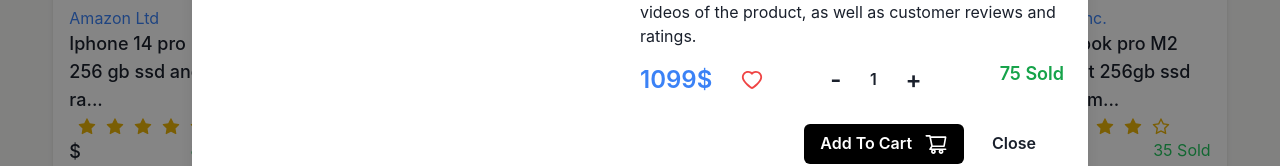
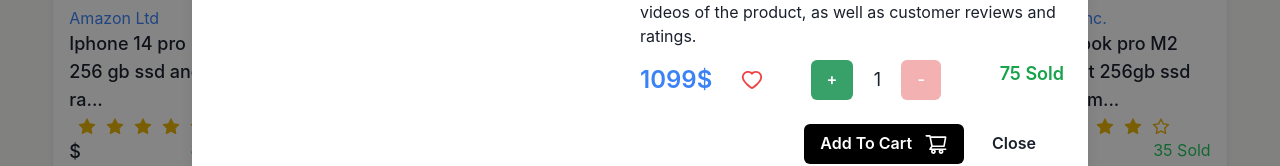
Before and after one commit to krishna-cyber/Mern-ecommerce, a React (Vite) app in the folder frontend/: page / in a window 1280 px wide. Both pictures are taken after a click on the icon 474 px from the left and 1249 px from the top of the page. Shown: the part 1356-1522 px from the top of the page. Built offline with nearby package versions, Linux system fonts and the light colour scheme; no server answers.

Commit message:
button group for quantity

```diff
--- a/frontend/src/components/Header.jsx
+++ b/frontend/src/components/Header.jsx
@@ -306,15 +306,15 @@ const Header = () => {
         <DrawerOverlay />
         <DrawerContent>
           <DrawerCloseButton />
-          <DrawerHeader>Create your account</DrawerHeader>
+          <DrawerHeader>Cart Items:</DrawerHeader>
 
           <DrawerBody></DrawerBody>
 
           <DrawerFooter>
-            <Button variant='outline' mr={3} onClick={onClose}>
-              Cancel
+            <Button width={"full"} colorScheme={"red"}>
+              <span>Checkout</span>
+              <span>{2}</span>
             </Button>
-            <Button colorScheme='blue'>Save</Button>
           </DrawerFooter>
         </DrawerContent>
       </Drawer>
--- a/frontend/src/components/ProductCard.jsx
+++ b/frontend/src/components/ProductCard.jsx
@@ -16,15 +16,23 @@ import {
   ModalFooter,
   ModalBody,
   Button,
+  Input,
+  InputGroup,
+  InputLeftElement,
+  InputRightElement,
+  FormControl,
   ModalCloseButton,
   Flex,
   Tooltip,
   Spacer,
   Container,
   useDisclosure,
+  ButtonGroup,
+  Box,
 } from "@chakra-ui/react";
 
 const ProductCard = ({ item }) => {
+  const [quantity, setQuantity] = useState(1);
   const [modalProduct, setModalProduct] = useState(null);
   const { isOpen, onOpen, onClose } = useDisclosure();
   const navigate = useNavigate();
@@ -174,18 +182,33 @@ const ProductCard = ({ item }) => {
                         maxW='sm'
                         centerContent>
                         <Spacer />
-                        <Button
-                          className=' flex gap-3'
-                          variant={"ghost"}
-                          mr={3}>
-                          <span className=' text-2xl'>-</span>
+                        <Box className=' flex gap-1' mr={3}>
+                          <Button
+                            variant={"solid"}
+                            colorScheme={"green"}
+                            onClick={() => {
+                              setQuantity(quantity + 1);
+                            }}>
+                            +
+                          </Button>
                           <input
-                            className=' w-10 text-center'
+                            className=' w-10 text-center opacity-100'
                             type='text'
-                            value='1'
+                            value={quantity}
+                            onChange={(e) => {
+                              setQuantity(e.target.value);
+                            }}
                           />
-                          <span className=' text-2xl'>+</span>
-                        </Button>
+                          <Button
+                            variant={"solid"}
+                            colorScheme={"red"}
+                            isDisabled={quantity <= 1}
+                            onClick={() => {
+                              setQuantity(quantity - 1);
+                            }}>
+                            -
+                          </Button>
+                        </Box>
                       </Container>
                     </span>
                     <span className=' text-green-600 font-semibold'>
--- a/frontend/src/reducers/cartSlice.js
+++ b/frontend/src/reducers/cartSlice.js
@@ -47,7 +47,5 @@ export const cartSlice = createSlice({
 // Export the actions for dispatching
 export const { addToCart, removeFromCart, resetCart } = cartSlice.actions;
 
-// Export a selector to get the user from the state
-
 // Export the reducer as default
 export default cartSlice.reducer;
```
